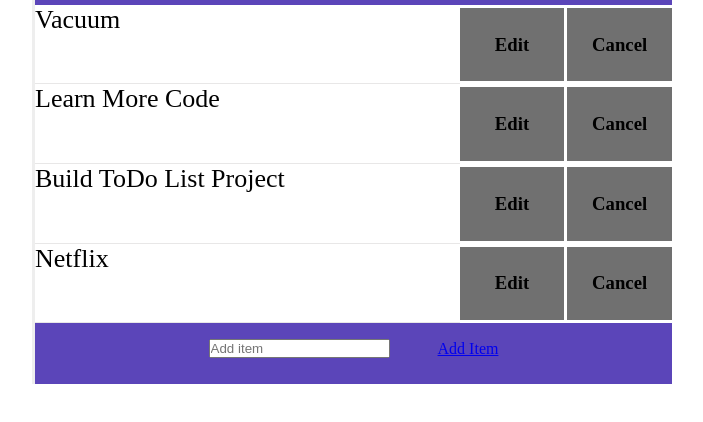
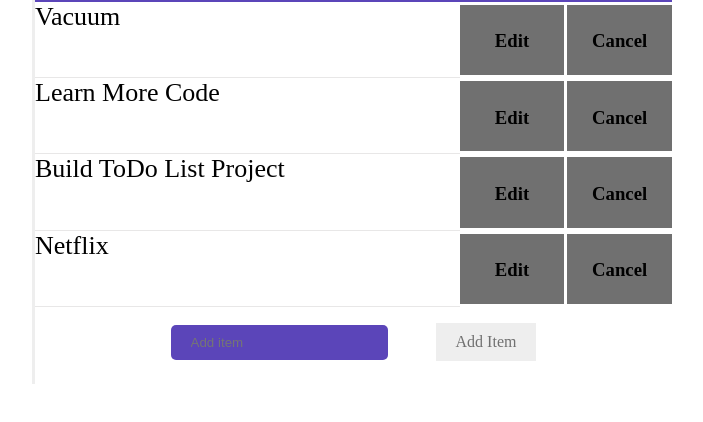
Before and after one commit to naimur202164-rony/todo-list-javascript, a plain HTML site: page index.html in a window 1280 px wide. Shown: the part 256-678 px from the top of the page, without its empty margins (288-991 px from the left). Drawn offline with Linux system fonts and the light colour scheme.

Commit message:
working on todo list

```diff
--- a/script.js
+++ b/script.js
@@ -0,0 +1,4 @@
+console.log("Working on todo list");
+
+const addItems=document.querySelector('.btn');
+console.log(addItems)
--- a/style.css
+++ b/style.css
@@ -98,7 +98,6 @@ p {
 }
 .ten {
   grid-column: 1/4;
-  background: var(--violet-color);
 }
 
 /* cancel and edit */
@@ -139,7 +138,17 @@ p {
 
 .footer input {
   margin-top: 1rem;
+  background: var(--violet-color);
+  border: none;
+  outline: none;
+  padding: 10px 20px;
+  border-radius: 5px;
+  color: var(--light-gray);
 }
 .footer .btn {
   margin-top: 1rem;
+  background: var(--light-gray);
+  padding: 10px 20px;
+  text-decoration: none;
+  color: var(--gray-color);
 }
```
